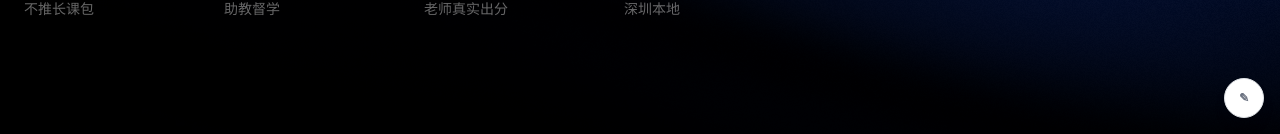
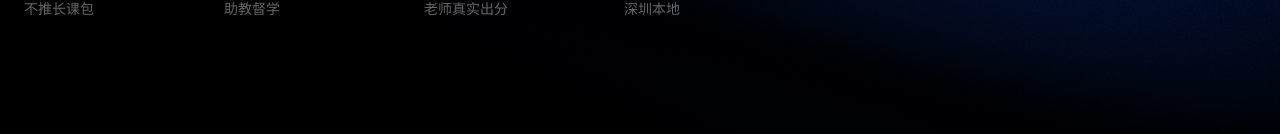
Before and after one commit to dongruiyue/ningzhi-education, a Next.js app: page / in a window 1280 px wide. Shown: the part 666-800 px from the top of the page. Built offline with nearby package versions, Linux system fonts and the light colour scheme.

Commit message:
remove: Design Mode toggle component

```diff
--- a/src/app/layout.tsx
+++ b/src/app/layout.tsx
@@ -2,7 +2,6 @@ import type { Metadata } from "next";
 import "./globals.css";
 import { Header } from "@/components/layout/Header";
 import { Footer } from "@/components/layout/Footer";
-import { DesignModeToggle } from "@/components/ui/DesignModeToggle";
 
 export const metadata: Metadata = {
   title: {
@@ -35,7 +34,6 @@ export default function RootLayout({
         <Header />
         <main className="flex-1">{children}</main>
         <Footer />
-        <DesignModeToggle />
       </body>
     </html>
   );
--- a/src/components/ui/DesignModeToggle.tsx
+++ /dev/null
@@ -1,29 +0,0 @@
-"use client";
-
-import { useState } from "react";
-
-// ponytail: lightweight inline toggle, no deps
-export function DesignModeToggle() {
-  const [on, setOn] = useState(false);
-
-  const toggle = () => {
-    const next = !on;
-    document.designMode = next ? "on" : "off";
-    setOn(next);
-  };
-
-  return (
-    <button
-      onClick={toggle}
-      title={on ? "Click to exit Design Mode" : "Click to enter Design Mode (edit text directly on page)"}
-      className="fixed bottom-4 right-4 z-[9999] w-10 h-10 rounded-full shadow-lg flex items-center justify-center text-xs font-bold border transition-all"
-      style={{
-        background: on ? "#2563EB" : "#fff",
-        color: on ? "#fff" : "#6B7280",
-        borderColor: on ? "#2563EB" : "#DEE2E6",
-      }}
-    >
-      {on ? "✎" : "✎"}
-    </button>
-  );
-}
```
